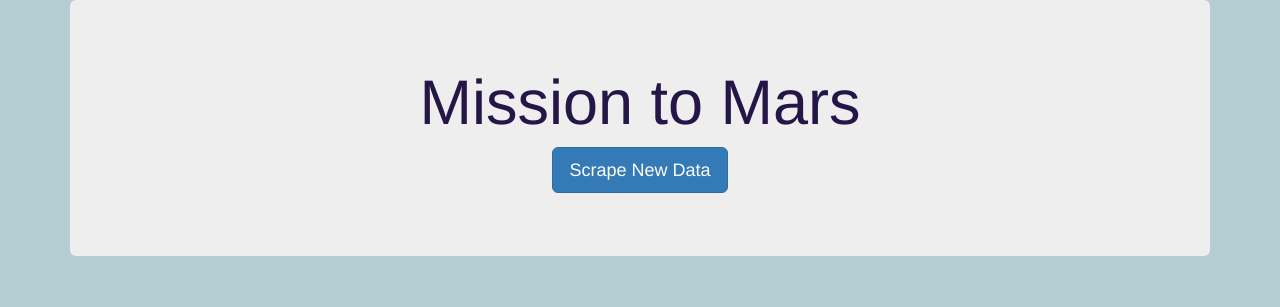
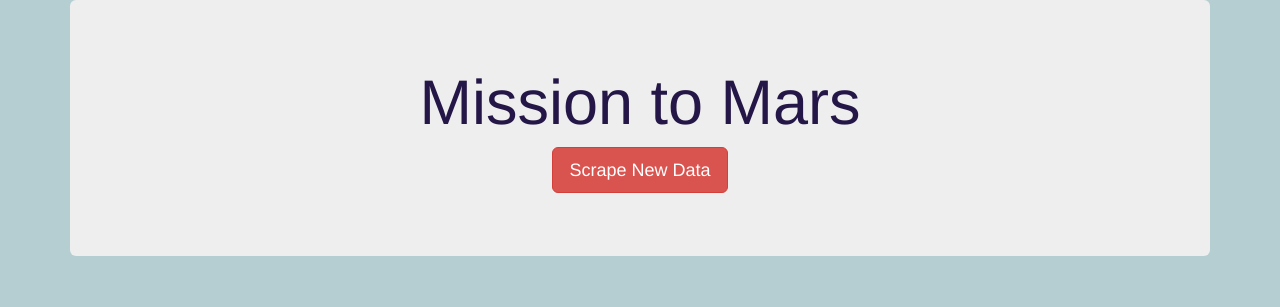
Before and after one commit to Mikeblanchard/Mission_to_Mars, a Flask app: page / in a window 1280 px wide. Shown: the top 307 px of the page. Run offline with Flask 2, Linux system fonts and the light colour scheme; data that the repository does not hold is empty; some libraries are stand-ins or nearby versions.

Commit message:
templates uploaded.

```diff
--- a/templates/index.html
+++ b/templates/index.html
@@ -25,7 +25,7 @@
       <div class="jumbotron text-center">
         <h1>Mission to Mars</h1>
         <!-- Add a button to activate scraping script -->
-        <p><a class="btn btn-primary btn-lg" href="/scrape" role="button">Scrape New Data</a></p>
+        <p><a class="btn btn-danger btn-lg" href="/scrape" role="button">Scrape New Data</a></p>
       </div>
 
       <!-- Add section for Mars News -->
```
